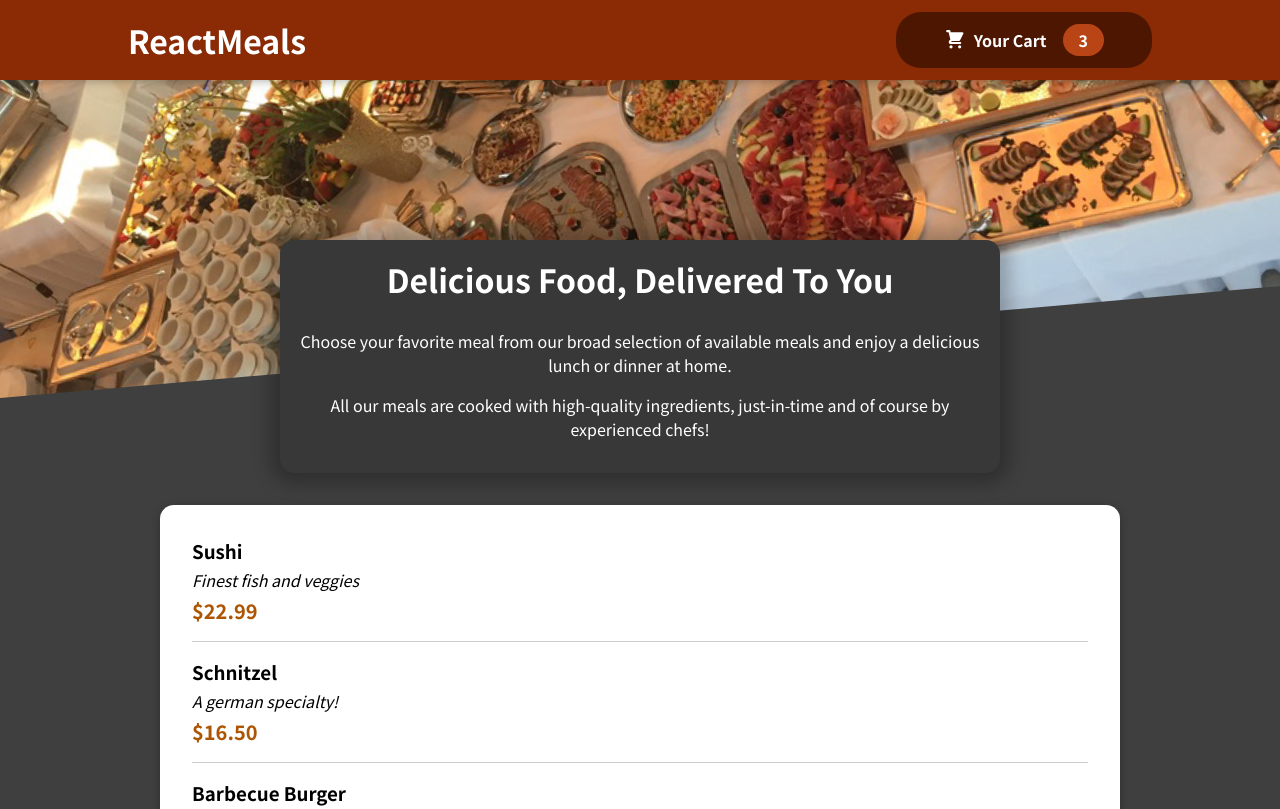
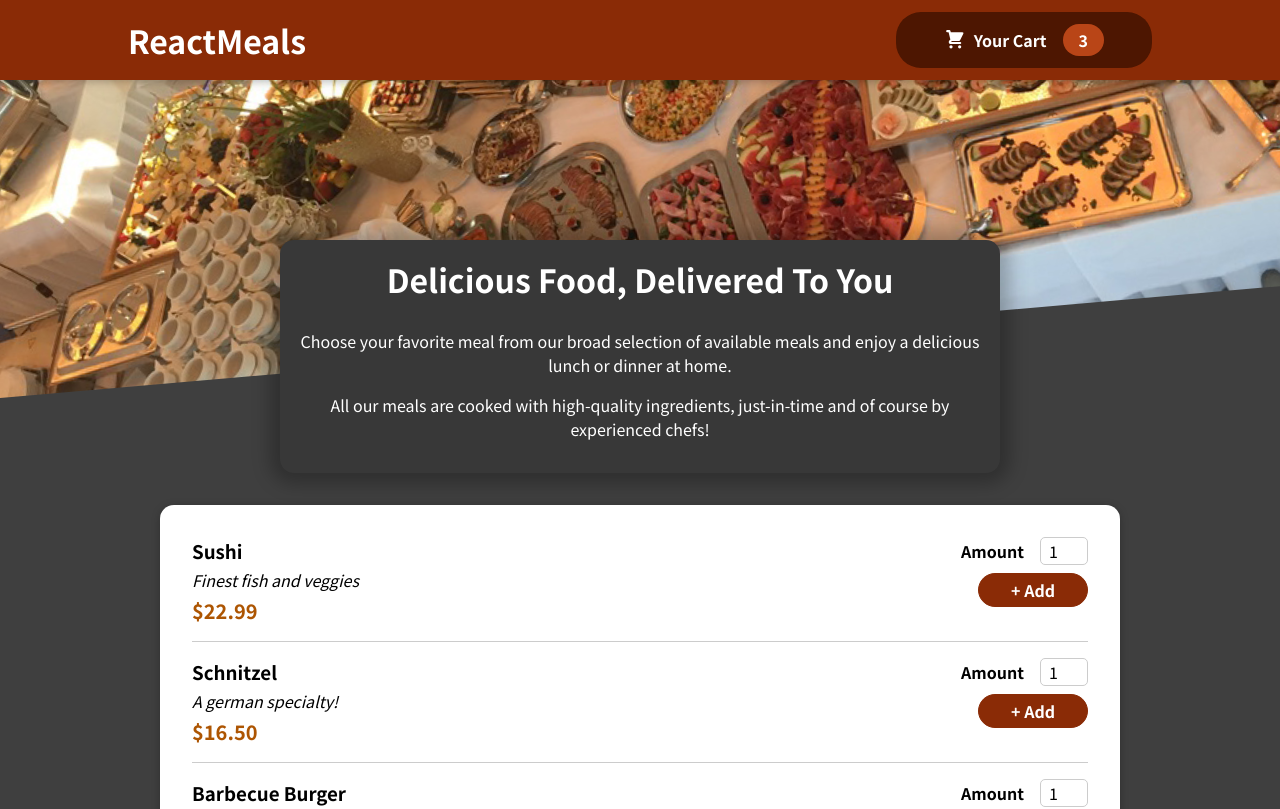
Before and after one commit to pablomaribondo/food-order-app, a React (Create React App) app: page / in a window 1280 px wide. Shown: the top 809 px of the page. Built offline with nearby package versions, Linux system fonts and the light colour scheme; the HTML template or start-up script is replaced by a standard one.

Commit message:
feat: create MealItemForm component

```diff
--- a/src/components/Meals/AvailableMeals.tsx
+++ b/src/components/Meals/AvailableMeals.tsx
@@ -39,6 +39,7 @@ const AvailableMeals: FC = () => {
           {MEALS.map(meal => (
             <MealItem
               key={meal.id}
+              id={meal.id}
               name={meal.name}
               description={meal.description}
               price={meal.price}
--- a/src/components/Meals/MealItem/MealItem.tsx
+++ b/src/components/Meals/MealItem/MealItem.tsx
@@ -1,14 +1,16 @@
 import { FC } from 'react';
 
+import MealItemForm from './MealItemForm';
 import styles from './MealItem.module.css';
 
 interface MealItemProps {
+  id: string;
   name: string;
   description: string;
   price: number;
 }
 
-const MealItem: FC<MealItemProps> = ({ name, description, price }) => {
+const MealItem: FC<MealItemProps> = ({ name, description, price, id }) => {
   const formattedPrice = `$${price.toFixed(2)}`;
   return (
     <li className={styles.meal}>
@@ -17,7 +19,9 @@ const MealItem: FC<MealItemProps> = ({ name, description, price }) => {
         <div className={styles.description}>{description}</div>
         <div className={styles.price}>{formattedPrice}</div>
       </div>
-      <div />
+      <div>
+        <MealItemForm id={id} />
+      </div>
     </li>
   );
 };
--- /dev/null
+++ b/src/components/Meals/MealItem/MealItemForm.module.css
@@ -0,0 +1,20 @@
+.form {
+  text-align: right;
+}
+
+.form button {
+  font: inherit;
+  cursor: pointer;
+  background-color: #8a2b06;
+  border: 1px solid #8a2b06;
+  color: white;
+  padding: 0.25rem 2rem;
+  border-radius: 20px;
+  font-weight: bold;
+}
+
+.form button:hover,
+.form button:active {
+  background-color: #641e03;
+  border-color: #641e03;
+}
--- /dev/null
+++ b/src/components/Meals/MealItem/MealItemForm.tsx
@@ -0,0 +1,27 @@
+import { FC } from 'react';
+
+import Input from '../../UI/Input';
+import styles from './MealItemForm.module.css';
+
+interface MealItemFormProps {
+  id: string;
+}
+
+const MealItemForm: FC<MealItemFormProps> = ({ id }) => {
+  return (
+    <form className={styles.form}>
+      <Input
+        label="Amount"
+        id={`amount_${id}`}
+        type="number"
+        min="1"
+        max="5"
+        step="1"
+        defaultValue="1"
+      />
+      <button type="submit">+ Add</button>
+    </form>
+  );
+};
+
+export default MealItemForm;
```
